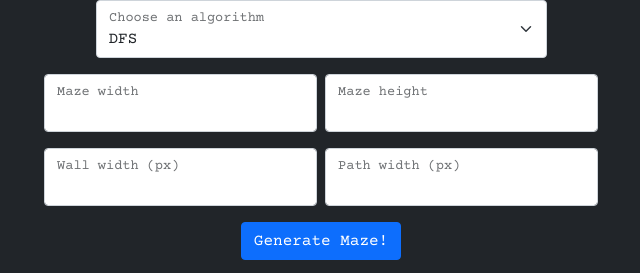
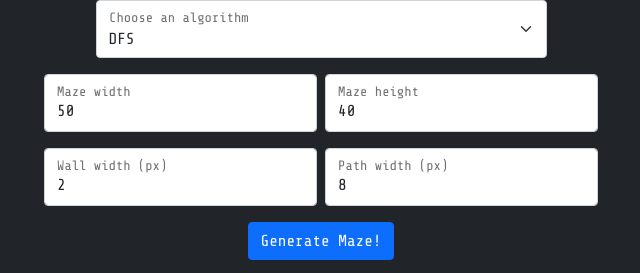
Before and after one commit to Colocasian/maze-presenter, a website built with webpack: page public/index.html in a window 1280 px wide. Shown: the whole page, without its empty margins (319-959 px from the left). Built offline with nearby package versions, Linux system fonts and the light colour scheme.

Commit message:
changed page font, added default and placeholder values for fields

```diff
--- a/public/index.html
+++ b/public/index.html
@@ -16,7 +16,7 @@
     />
     <link rel="preconnect" href="https://fonts.gstatic.com" />
     <link
-      href="https://fonts.googleapis.com/css2?family=Courier+Prime&display=swap"
+      href="https://fonts.googleapis.com/css2?family=Share+Tech+Mono&display=swap"
       rel="stylesheet"
     />
     <title>Maze!</title>
@@ -54,6 +54,8 @@
                     id="mazeWidth"
                     name="mazeWidth"
                     min="2"
+                    placeholder="50"
+                    value="50"
                     required
                   />
                   <label for="mazeWidth">Maze width</label>
@@ -67,6 +69,8 @@
                     id="mazeHeight"
                     name="mazeHeight"
                     min="2"
+                    placeholder="40"
+                    value="40"
                     required
                   />
                   <label for="mazeHeight">Maze height</label>
@@ -82,6 +86,8 @@
                     id="wallThickness"
                     name="wallThickness"
                     min="1"
+                    placeholder="2"
+                    value="2"
                     required
                   />
                   <label for="wallThickness">Wall width (px)</label>
@@ -95,6 +101,8 @@
                     id="pathThickness"
                     name="pathThickness"
                     min="1"
+                    placeholder="8"
+                    value="8"
                     required
                   />
                   <label for="wallThickness">Path width (px)</label>
--- a/src/style.css
+++ b/src/style.css
@@ -1,5 +1,5 @@
 body {
-  font-family: "Courier Prime", ui-monospace, Menlo, Monaco, "Cascadia Mono",
+  font-family: "Share Tech Mono", ui-monospace, Menlo, Monaco, "Cascadia Mono",
     "Segoe UI Mono", "Roboto Mono", "Oxygen Mono", "Ubuntu Monospace",
     "Source Code Pro", "Fira Mono", "Droid Sans Mono", "Courier New", monospace;
 }
```
